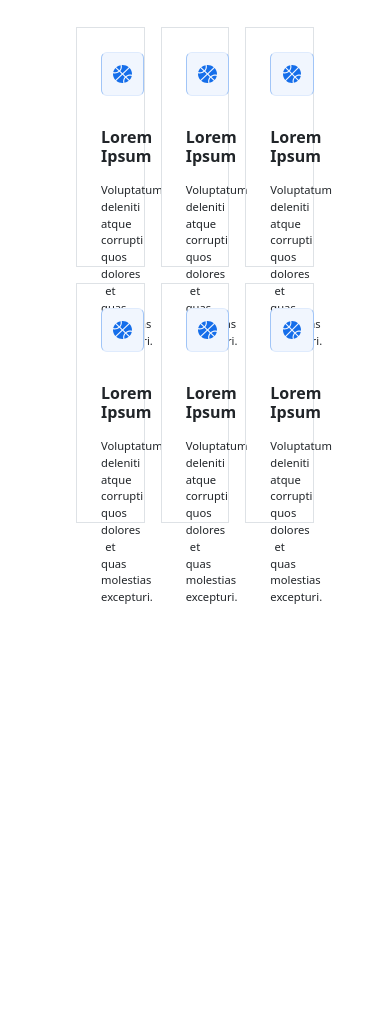
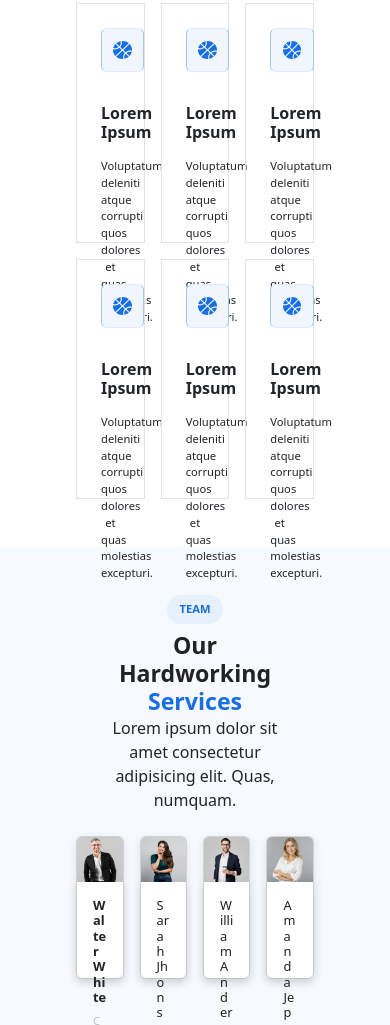
Before and after one commit to maxberck/Projet_templateMolengeek_maxence, a website: page index.html in a window 390 px wide. Shown: the part 1821-2846 px from the top of the page. Before the commit the page ends 2427 px from the top, so only its background shows below. Drawn offline with Linux system fonts and the light colour scheme.

Commit message:
fini profile sauf le box-shadow pas encore de responsive

```diff
--- a/index.html
+++ b/index.html
@@ -74,15 +74,18 @@
     <section class="s2 pt-5 pb-5">
         <div id="carouselExample" class="carousel slide">
             <div class="carousel-inner">
-              <div class="carousel-item active">
+                <!-- image carousel -->
+              <div class="carousel-item active d-flex ">
                 <img src="./public/img/testi.jpg" id="image" alt="...">
-                <img src="./public/img/testi.jpg" alt="">
+                <img src="./public/img/testi.jpg" id="image2" alt="">
               </div>
-              <div class="carousel-caption d-flex flex-column ">
+              <!-- texte carousel -->
+              <div class="carousel-caption ">
                 <h2>Testimonial 3</h2>
                 <p>Some representative placeholder content for the first slide.</p>
               </div>
             </div>
+            <!-- les boutons de la carousel -->
             <button class="carousel-control-prev" type="button" data-bs-target="#carouselExample" data-bs-slide="prev">
               <span class="carousel-control-prev-icon" aria-hidden="true"></span>
               <span class="visually-hidden">Previous</span>
@@ -93,7 +96,7 @@
             </button>
           </div>
     </section>
-    <section class="services">
+    <section class="services pb-5">
         <div class="container w-50 text-center">
             <a href="#" class="btn btn-primary rounded-5 mb-2"><strong>FEATURED SERVICES</strong></a>
             <h3 class="card-title">Check our<span> Services</span></h3>
@@ -151,5 +154,43 @@
             </div>
         </div>
     </section>
+    <section class="profile">
+        <div class="container w-50 text-center pt-5 pb-2">
+            <a href="#" class="btn btn-primary rounded-5 mb-2"><strong>TEAM</strong></a>
+            <h3 class="card-title">Our Hardworking<span> Services</span></h3>
+            <p>Lorem ipsum dolor sit amet consectetur adipisicing elit. Quas, numquam.</p>
+        </div>
+        <div class="container w-75 d-flex gap-3 profile-card pb-5">
+            <!-- ptofile 1 -->
+            <div class="card" style="width: 13rem;">
+                <img src="./public/img/team/team-1.jpg" class="card-img-top" alt="...">
+                <div class="card-body">
+                  <h5 class="card-text fw-bold">Walter White</h5>
+                  <p>Chimestry Professor</p>
+                </div>
+              </div>
+              <!-- profile 2 -->
+              <div class="card" style="width: 13rem;">
+                <img src="./public/img/team/team-2.jpg" class="card-img-top" alt="...">
+                <div class="card-body">
+                  <h5 class="card-text">Sarah Jhonson</h5>
+                </div>
+              </div>
+              <!-- profile 3 -->
+              <div class="card" style="width: 13rem;">
+                <img src="./public/img/team/team-3.jpg" class="card-img-top" alt="...">
+                <div class="card-body">
+                  <h5 class="card-text">William Anderson</h5>
+                </div>
+              </div>
+              <!-- profile 4 -->
+              <div class="card" style="width: 13rem;">
+                <img src="./public/img/team/team-4.jpg" class="card-img-top" alt="...">
+                <div class="card-body">
+                  <h5 class="card-text">Amanda Jepson</h5>
+                </div>
+              </div>
+        </div>
+    </section>
 </body>
 </html>
--- a/src/sass/modules/_carousel.sass
+++ b/src/sass/modules/_carousel.sass
@@ -1,16 +1,16 @@
 .s2
     div
         .carousel-inner
-            height: 25em
+            height: 23.5em
             .carousel-item
-                object-fit: contain
                 filter: brightness(.3)
-                overflow: hidden
-                object-fit: cover
-                background-repeat: repeat
                 #image
+                    width: 67%
+                    transform: translateY(-10%)
+                #image2
+                    transform: translateY(-10%)
             .carousel-caption
-                bottom: 7em
+                bottom: 6em
                 h2
                     color: $blue
-                    padding-bottom: 1em
+                    padding-bottom: .5em
--- /dev/null
+++ b/src/sass/modules/_profile.sass
@@ -0,0 +1,26 @@
+.profile
+    background-color: #F6F9FE
+    div
+        a
+            background-color: #E7F1FD
+            border: none
+            color: $blue
+            font-size: .7em
+        h3
+            color: $txtblack
+            font-weight: 600
+            span
+                color: $blue
+    .profile-card
+        padding-left: 7%
+        padding-right: 7%
+        div
+            box-shadow: $card-box-shadow
+            .card-body
+                height: 6em
+                h5
+                    font-size: .8em
+                    color: $txtblack
+                p
+                    font-size: .7em
+                    color: #C0C0C0
--- a/src/sass/modules/_style.sass
+++ b/src/sass/modules/_style.sass
@@ -8,5 +8,7 @@
 @import ./_carousel
 // services
 @import ./_services
+// profile
+@import ./_profile
 // footer
 @import ./_footer
```
Also changed, not shown: public/css/app.css, 1 other file.
